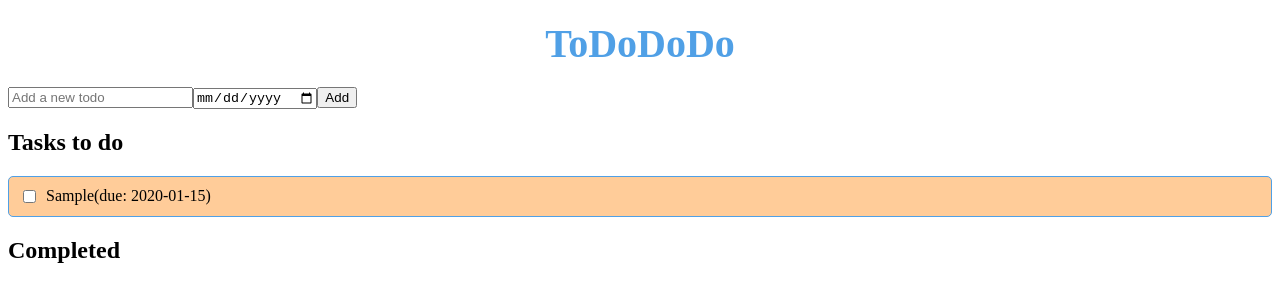
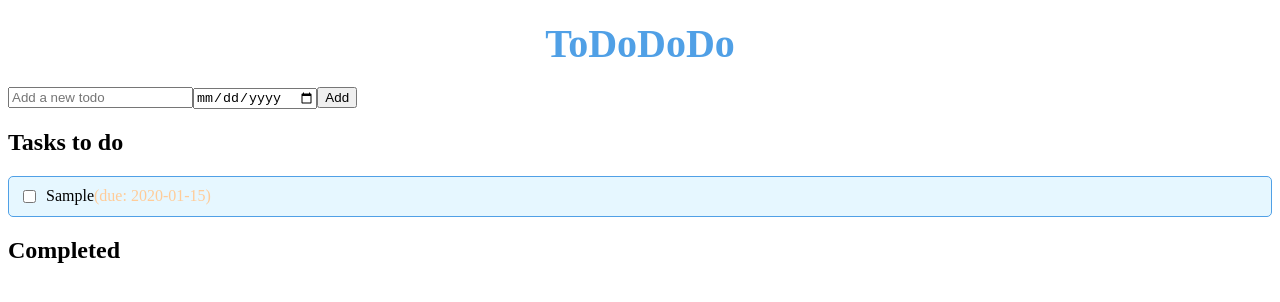
Before and after one commit to flaviusstef/todo-react, a React (Create React App) app in the folder todo-react/: page / in a window 1280 px wide. Both pictures are taken after typing "Sample", "2020-01-15" into the empty fields and a click on the button "Add". Shown: the top 302 px of the page. Built offline with nearby package versions, Linux system fonts and the light colour scheme; the HTML template or start-up script is replaced by a standard one.

Commit message:
Only due date part should be in orange
Fixes #15

---

For more details, open the [Copilot Workspace session](https://copilot-workspace.githubnext.com/flaviusstef/todo-react/issues/15?shareId=XXXX-XXXX-XXXX-XXXX).

```diff
--- a/todo-react/src/App.css
+++ b/todo-react/src/App.css
@@ -24,6 +24,6 @@
   margin-right: 10px;
 }
 
-.past-due {
-  background-color: #ffcc99 !important;
+.due-date-past-due {
+  color: #ffcc99;
 }
--- a/todo-react/src/App.js
+++ b/todo-react/src/App.js
@@ -55,13 +55,13 @@ function App() {
           <h2>Tasks to do</h2>
           <ul className="todo-list">
             {todos.filter(todo => !todo.completed).map((todo, index) => (
-              <li key={index} className={isPastDue(todo.dueDate) ? 'past-due' : ''}>
+              <li key={index}>
                 <input
                   type="checkbox"
                   checked={todo.completed}
                   onChange={() => toggleTodo(index)}
                 />
-                {todo.text} {todo.dueDate && <span> (due: {todo.dueDate})</span>}
+                {todo.text} {todo.dueDate && <span className={isPastDue(todo.dueDate) ? 'due-date-past-due' : ''}> (due: {todo.dueDate})</span>}
               </li>
             ))}
           </ul>
@@ -70,13 +70,13 @@ function App() {
           <h2>Completed</h2>
           <ul className="todo-list">
             {todos.filter(todo => todo.completed).map((todo, index) => (
-              <li key={index} className={isPastDue(todo.dueDate) ? 'past-due' : ''} style={{ textDecoration: todo.completed ? 'line-through' : 'none' }}>
+              <li key={index} style={{ textDecoration: todo.completed ? 'line-through' : 'none' }}>
                 <input
                   type="checkbox"
                   checked={todo.completed}
                   onChange={() => toggleTodo(index)}
                 />
-                {todo.text} {todo.dueDate && <span> (due: {todo.dueDate})</span>}
+                {todo.text} {todo.dueDate && <span className={isPastDue(todo.dueDate) ? 'due-date-past-due' : ''}> (due: {todo.dueDate})</span>}
               </li>
             ))}
           </ul>
```
